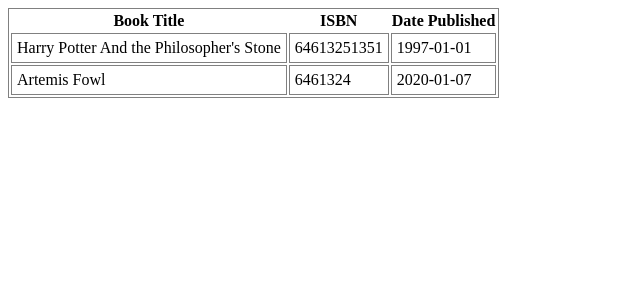
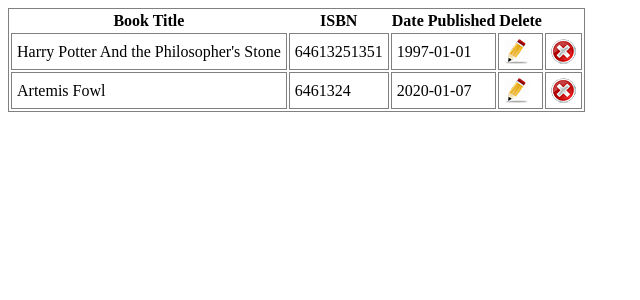
Before and after one commit to qVisible/library-web-app-php, a PHP site: page /show-books.php in a window 1280 px wide. Shown: the top 300 px of the page, without its empty margins (0-640 px from the left). Run offline with PHP 8.4, Linux system fonts and the light colour scheme; data comes from the database, SQL or seed files in the repository.

Commit message:
Add files via upload

```diff
--- a/delete-book.php
+++ b/delete-book.php
@@ -13,7 +13,10 @@
 ?>
 
 <?php
-$sql = 'DELETE FROM t_books WHERE book_id=4';
+
+$book_id=$_GET['book_id'];
+
+$sql = 'DELETE FROM t_books WHERE book_id='.$book_id;
 
 if(mysqli_query($con,$sql)){
     echo 'A Book has been deleted';
--- a/show-books.php
+++ b/show-books.php
@@ -18,6 +18,7 @@
     <th>Book Title</th>
     <th>ISBN</th>
     <th>Date Published</th>
+    <th>Delete</th>
 </tr>
 <?php
 
@@ -30,6 +31,9 @@
      echo '<td>'.$row['title'].'</td>';
      echo '<td>'.$row['isbn'].'</td>';
      echo '<td>'.$row['date_published'].'</td>';
+     echo '<td><a href="edit-book.php?book_id='.$row['book_id'].'"><img src="edit.png"></a>
+     </td>';
+     echo '<td><a href="delete-book.php?book_id='.$row['book_id'].'"><img src="delete.png"></a></td>';
      echo '</tr>';
     }
 
```
Also changed, not shown: delete.png (added), edit.png (added).
